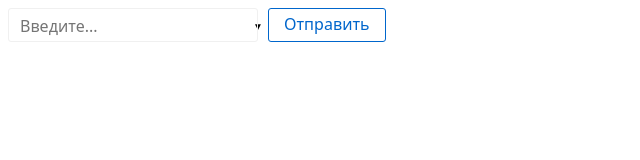
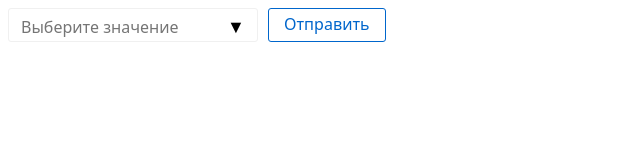
Before and after one commit to Bagi4-source/sber-front, a React (Vite) app: page / in a window 1280 px wide. Shown: the top 160 px of the page, without its empty margins (0-640 px from the left). Built offline with nearby package versions, Linux system fonts and the light colour scheme.

Commit message:
fix: select component

```diff
--- a/src/components/Select/RowComponent.tsx
+++ b/src/components/Select/RowComponent.tsx
@@ -10,12 +10,12 @@ export function RowComponent({
   index,
   options,
   highlight,
-  value,
+  selectedOption,
   selectOption,
   style,
 }: RowComponentProps<
   Pick<UseSelectProps, "options"> &
-    Pick<UseSelectReturn, "selectOption" | "highlight" | "value">
+    Pick<UseSelectReturn, "selectOption" | "highlight" | "selectedOption">
 >) {
   const option = options[index];
   return (
@@ -23,10 +23,10 @@ export function RowComponent({
       key={option.value}
       style={style}
       role="option"
-      aria-selected={option.value === value}
+      aria-selected={option.value === selectedOption?.value}
       className={cn(css.option, {
         [css.highlighted]: index === highlight,
-        [css.selected]: option.value === value,
+        [css.selected]: option.value === selectedOption?.value,
       })}
       onClick={() => selectOption(option)}
     >
--- a/src/components/Select/Select.module.scss
+++ b/src/components/Select/Select.module.scss
@@ -3,8 +3,8 @@ $sber-select-height: 34px;
 $sber-select-max-height: 250px;
 $border-color: #f0f0f0;
 $accent: #0066cc;
-$outline-width: 1px;
-$outline-hover: 2px;
+$border-width: 1px;
+$border-width-hover: 2px;
 $option-paddings: 6px 10px;
 
 .sberSelect {
@@ -16,21 +16,21 @@ $option-paddings: 6px 10px;
   display: flex;
   flex-direction: column;
   box-sizing: border-box;
-  outline: $outline-width solid $border-color;
-  outline-offset: -$outline-width;
+  border: $border-width solid $border-color;
   user-select: none;
-  background: #fff;
-  transition: outline-width 0.15s ease, outline-offset 0.15s ease;
+  cursor: pointer;
 
   &.open,
+  &:hover,
   &:focus-within {
-    outline: $outline-hover solid $accent;
-    outline-offset: -$outline-hover;
+    border-bottom-color: $accent;
+    border-bottom-width: $border-width-hover;
   }
 
   .inputWrapper {
     display: flex;
     align-items: center;
+    gap: 4px;
     width: 100%;
     padding: $option-paddings;
     box-sizing: border-box;
@@ -39,6 +39,7 @@ $option-paddings: 6px 10px;
 
   .input {
     flex: 1;
+    min-width: 0;
     border: none;
     outline: none;
     font: inherit;
@@ -46,10 +47,23 @@ $option-paddings: 6px 10px;
     color: #000;
   }
 
+  .actionBtn {
+    cursor: pointer;
+    height: 22px;
+    width: 22px;
+    text-align: center;
+    vertical-align: middle;
+    line-height: 1;
+    border-radius: 50%;
+
+    &:hover {
+      background-color: #f5f5f5;
+    }
+  }
+
   .clear {
     visibility: hidden;
-    margin-right: 6px;
-    cursor: pointer;
+    font-size: 18px;
   }
 
   &:hover .clear {
@@ -57,9 +71,9 @@ $option-paddings: 6px 10px;
   }
 
   .arrow {
-    font-size: 10px;
+    font-family: "Segoe UI Symbol", "Noto Sans Symbols", "Arial Unicode MS", sans-serif;
+    font-size: 18px;
     color: #000;
-    pointer-events: none;
   }
 
   .options {
--- a/src/components/Select/Select.tsx
+++ b/src/components/Select/Select.tsx
@@ -1,4 +1,4 @@
-import { forwardRef, type HTMLAttributes } from "react";
+import { type FC, type HTMLAttributes } from "react";
 import cn from "classnames";
 import { List } from "react-window";
 import { useSelect } from "./useSelect";
@@ -9,18 +9,19 @@ import { RowComponent } from "./RowComponent.tsx";
 interface SelectProps extends Omit<HTMLAttributes<HTMLDivElement>, "onSelect"> {
   onSelect?: (value: Option) => void;
   options: Option[];
-  initialValue?: string;
   placeholder?: string;
 }
 
-export const Select = forwardRef<HTMLDivElement, SelectProps>(
-  ({ options, initialValue, onSelect, placeholder = "Введите..." }) => {
+export const Select: FC<SelectProps> = ({
+  options,
+  onSelect,
+  placeholder = "Select",
+}) => {
   const {
     filter,
     isOpen,
     highlight,
     ref,
-      value,
     inputRef,
     filtered,
     dropUp,
@@ -31,7 +32,9 @@ export const Select = forwardRef<HTMLDivElement, SelectProps>(
     setFilter,
     selectOption,
     clearSelection,
-    } = useSelect({ options, initialValue, onSelect });
+  } = useSelect({ options, onSelect });
+
+  const displayValue = selectedOption?.name ?? filter ?? "";
 
   return (
     <div
@@ -50,8 +53,9 @@ export const Select = forwardRef<HTMLDivElement, SelectProps>(
       <div className={css.inputWrapper} onClick={open}>
         <input
           ref={inputRef}
+          name={"select-input"}
           className={css.input}
-            value={isOpen ? filter : filter || selectedOption?.name}
+          value={displayValue}
           onChange={(e) => {
             if (selectedOption) {
               clearSelection();
@@ -64,7 +68,7 @@ export const Select = forwardRef<HTMLDivElement, SelectProps>(
         />
         {selectedOption && (
           <span
-              className={css.clear}
+            className={cn(css.clear, css.actionBtn)}
             onClick={(e) => {
               e.stopPropagation();
               clearSelection();
@@ -73,7 +77,15 @@ export const Select = forwardRef<HTMLDivElement, SelectProps>(
             ×
           </span>
         )}
-          <span className={css.arrow}>▼</span>
+        <span
+          className={cn(css.arrow, css.actionBtn)}
+          onClick={(e) => {
+            e.stopPropagation();
+            close();
+          }}
+        >
+          ▼
+        </span>
       </div>
 
       {isOpen && (
@@ -91,7 +103,7 @@ export const Select = forwardRef<HTMLDivElement, SelectProps>(
               rowProps={{
                 options: filtered,
                 highlight,
-                  value,
+                selectedOption,
                 selectOption,
               }}
               style={{ overflowX: "hidden" }}
@@ -101,7 +113,4 @@ export const Select = forwardRef<HTMLDivElement, SelectProps>(
       )}
     </div>
   );
-  },
-);
-
-Select.displayName = "Select";
+};
--- a/src/components/Select/types.ts
+++ b/src/components/Select/types.ts
@@ -12,7 +12,6 @@ export interface Option {
 
 export interface UseSelectProps {
   options: Option[];
-  initialValue?: string;
   onSelect?: (option: Option) => void;
 }
 
--- a/src/components/Select/useSelect.ts
+++ b/src/components/Select/useSelect.ts
@@ -4,52 +4,63 @@ import {
   useEffect,
   type KeyboardEventHandler,
   useMemo,
+  useCallback,
 } from "react";
 import type { Option, UseSelectProps, UseSelectReturn } from "./types";
 
 export function useSelect({
   options,
-  initialValue,
   onSelect,
 }: UseSelectProps): UseSelectReturn {
   const [selectedOption, setSelectedOption] = useState<Option | null>(null);
-  const [value, setValue] = useState(initialValue);
   const [isOpen, setOpen] = useState(false);
+  const [dropUp, setDropUp] = useState(false);
   const [filter, setFilter] = useState("");
   const [highlight, setHighlight] = useState(-1);
-  const [dropUp, setDropUp] = useState(false);
 
   const ref = useRef<HTMLDivElement>(null);
   const inputRef = useRef<HTMLInputElement>(null);
 
+  const uniqueOptions = useMemo(() => {
+    const usedValues = new Set<string>();
+    return options.filter((o) => {
+      const exist = usedValues.has(o.value);
+      usedValues.add(o.value);
+      return !exist;
+    });
+  }, [options]);
+
   const filtered = useMemo(
     () =>
-      options.filter((o) =>
+      uniqueOptions.filter((o) =>
         o.name.toLowerCase().startsWith(filter.toLowerCase()),
       ),
-    [filter, options],
+    [filter, uniqueOptions],
   );
 
   const open = () => setOpen(true);
   const close = () => setOpen(false);
-  const clearSelection = () => {
-    setValue("");
+
+  const clearSelection = useCallback(() => {
     setSelectedOption(null);
     setFilter("");
-  };
+  }, []);
 
-  const selectOption = (option: Option) => {
+  const selectOption = useCallback(
+    (option: Option) => {
       const index = filtered.indexOf(option);
       setFilter("");
       setHighlight(index);
-    setValue(option.value);
       setSelectedOption(option);
       onSelect?.(option);
       setOpen(false);
       inputRef.current?.focus();
-  };
+    },
+    [filtered, onSelect],
+  );
 
-  const handleKeyDown: KeyboardEventHandler<HTMLDivElement> = (e) => {
+  const handleKeyDown: KeyboardEventHandler<HTMLDivElement> = useCallback(
+    (e) => {
       if (!isOpen) {
         if (e.key === "Enter" || e.key === " ") {
           open();
@@ -86,9 +97,10 @@ export function useSelect({
           close();
           break;
       }
-  };
+    },
+    [filtered, highlight, isOpen, selectOption],
+  );
 
-  // Закрытие при клике вне
   useEffect(() => {
     const handleClickOutside = (e: MouseEvent) => {
       if (ref.current && !ref.current.contains(e.target as Node)) {
@@ -99,7 +111,6 @@ export function useSelect({
     return () => document.removeEventListener("mousedown", handleClickOutside);
   }, []);
 
-  // Определяем направление выпадающего списка
   useEffect(() => {
     if (!isOpen || !ref.current) return;
     const rect = ref.current.getBoundingClientRect();
@@ -110,7 +121,6 @@ export function useSelect({
     isOpen,
     filter,
     highlight,
-    value,
     ref,
     inputRef,
     filtered,
--- a/src/pages/DemoPage/Demo.page.tsx
+++ b/src/pages/DemoPage/Demo.page.tsx
@@ -1,24 +1,16 @@
 import { Button, Select } from "src/components";
 
-const options = [
-  {
-    value: "1",
-    name: "1",
-  },
-  {
-    value: "2",
-    name: "2",
-  },
-  {
-    value: "3",
-    name: "3",
-  },
-];
+const options = Array(10000)
+  .fill(0)
+  .map((_, i) => ({
+    value: String(i),
+    name: String(i),
+  }));
 
 export const DemoPage = () => {
   return (
     <div style={{ display: "inline-flex", gap: "10px" }}>
-      <Select options={options} />
+      <Select options={options} placeholder={"Выберите значение"} />
       <Button onClick={() => console.log("afafaf")}>Отправить</Button>
     </div>
   );
```
Lines whose indentation alone changed are shown as unchanged.
